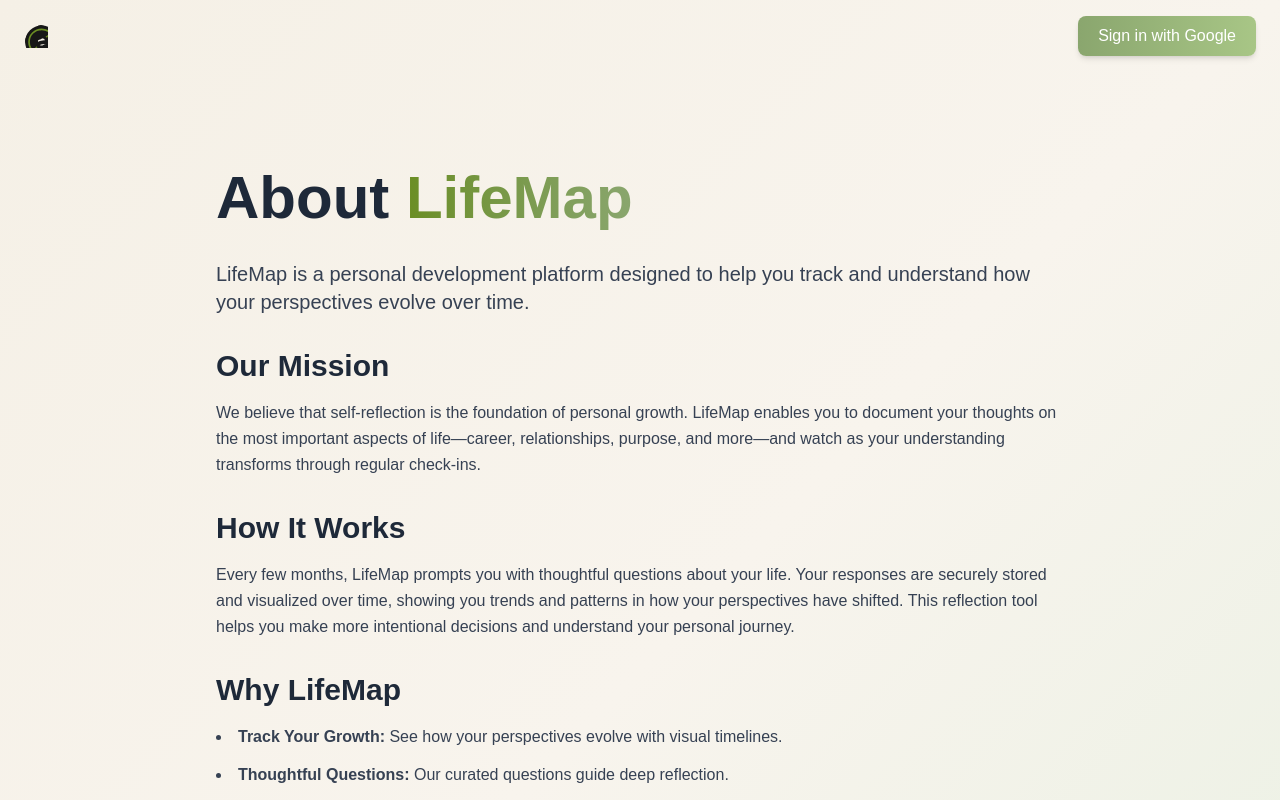
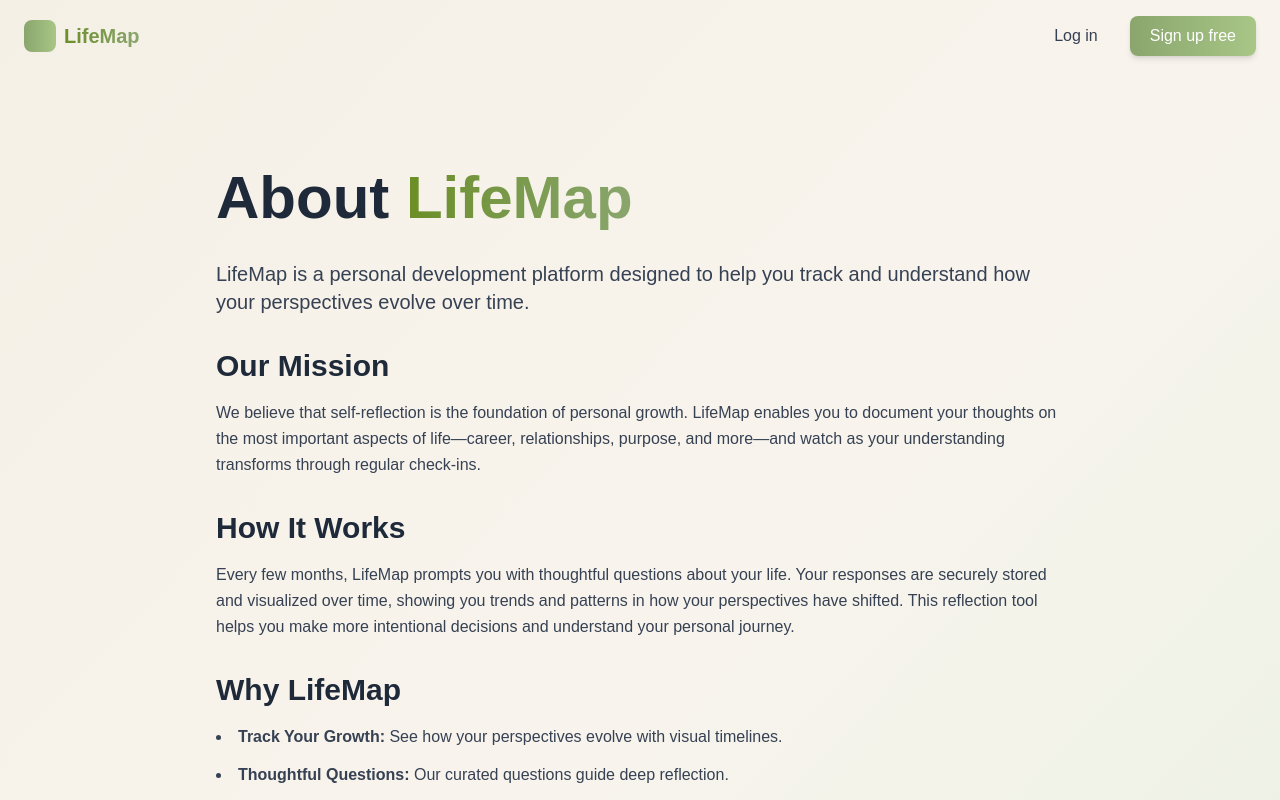
Before and after one commit to bradym05/calgaryhacks2026, a Next.js app: page /about in a window 1280 px wide. Shown: the top 800 px of the page. Built offline with nearby package versions, Linux system fonts and the light colour scheme; no server answers.

Commit message:
Fixed nav bar revert
Forgot to reset other pages

```diff
--- a/app/about/page.tsx
+++ b/app/about/page.tsx
@@ -1,14 +1,14 @@
 "use client";
 
-import NavHeader from "@/components/header";
 import Footer from "@/components/Footer";
 import Link from "next/link";
+import Navbar from "@/components/Navbar";
 
 export default function About() {
   return (
     <div className="min-h-screen bg-gradient-to-br from-[#f5f0e6] via-[#f8f4ed] to-[#e8f0e2]">
       {/* Navigation */}
-      <NavHeader />
+      <Navbar />
 
       {/* Content */}
       <div className="max-w-4xl mx-auto px-6 py-16 md:py-24">
--- a/app/contract/page.tsx
+++ b/app/contract/page.tsx
@@ -1,13 +1,13 @@
 "use client";
 
-import NavHeader from "@/components/header";
+import Navbar from "@/components/Navbar";
 import Footer from "@/components/Footer";
 
 export default function Contract() {
   return (
     <div className="min-h-screen bg-gradient-to-br from-[#f5f0e6] via-[#f8f4ed] to-[#e8f0e2]">
       {/* Navigation */}
-      <NavHeader />
+      <Navbar />
 
       {/* Content */}
       <div className="max-w-4xl mx-auto px-6 py-16 md:py-24">
--- a/app/privacy/page.tsx
+++ b/app/privacy/page.tsx
@@ -1,13 +1,13 @@
 "use client";
 
-import NavHeader from "@/components/header";
+import Navbar from "@/components/Navbar";
 import Footer from "@/components/Footer";
 
 export default function Privacy() {
   return (
     <div className="min-h-screen bg-gradient-to-br from-[#f5f0e6] via-[#f8f4ed] to-[#e8f0e2]">
       {/* Navigation */}
-      <NavHeader />
+      <Navbar />
 
       {/* Content */}
       <div className="max-w-4xl mx-auto px-6 py-16 md:py-24">
--- a/app/terms/page.tsx
+++ b/app/terms/page.tsx
@@ -1,13 +1,13 @@
 "use client";
 
-import NavHeader from "@/components/header";
+import Navbar from "@/components/Navbar";
 import Footer from "@/components/Footer";
 
 export default function Terms() {
   return (
     <div className="min-h-screen bg-gradient-to-br from-[#f5f0e6] via-[#f8f4ed] to-[#e8f0e2]">
       {/* Navigation */}
-      <NavHeader />
+      <Navbar />
 
       {/* Content */}
       <div className="max-w-4xl mx-auto px-6 py-16 md:py-24">
```
